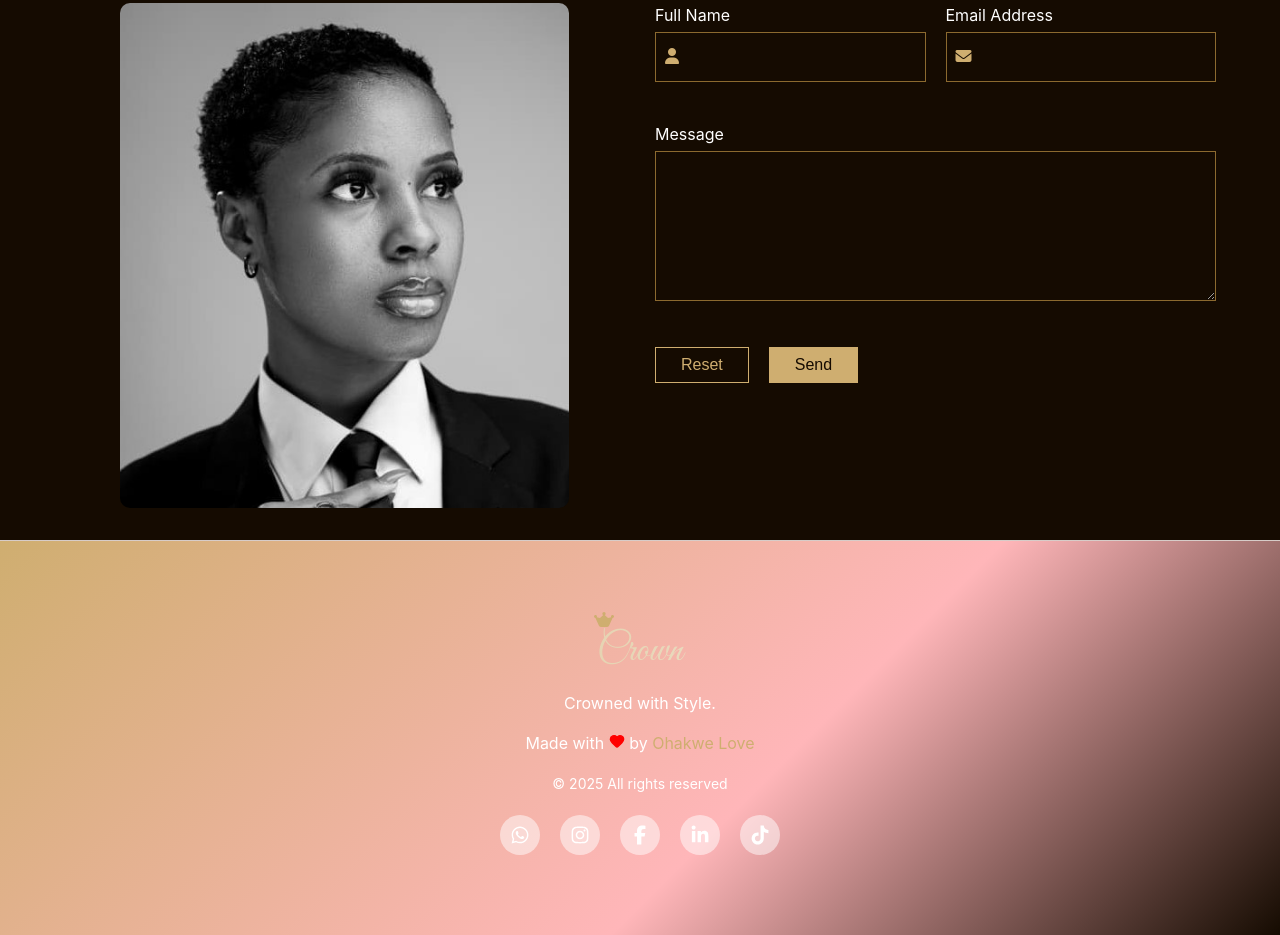
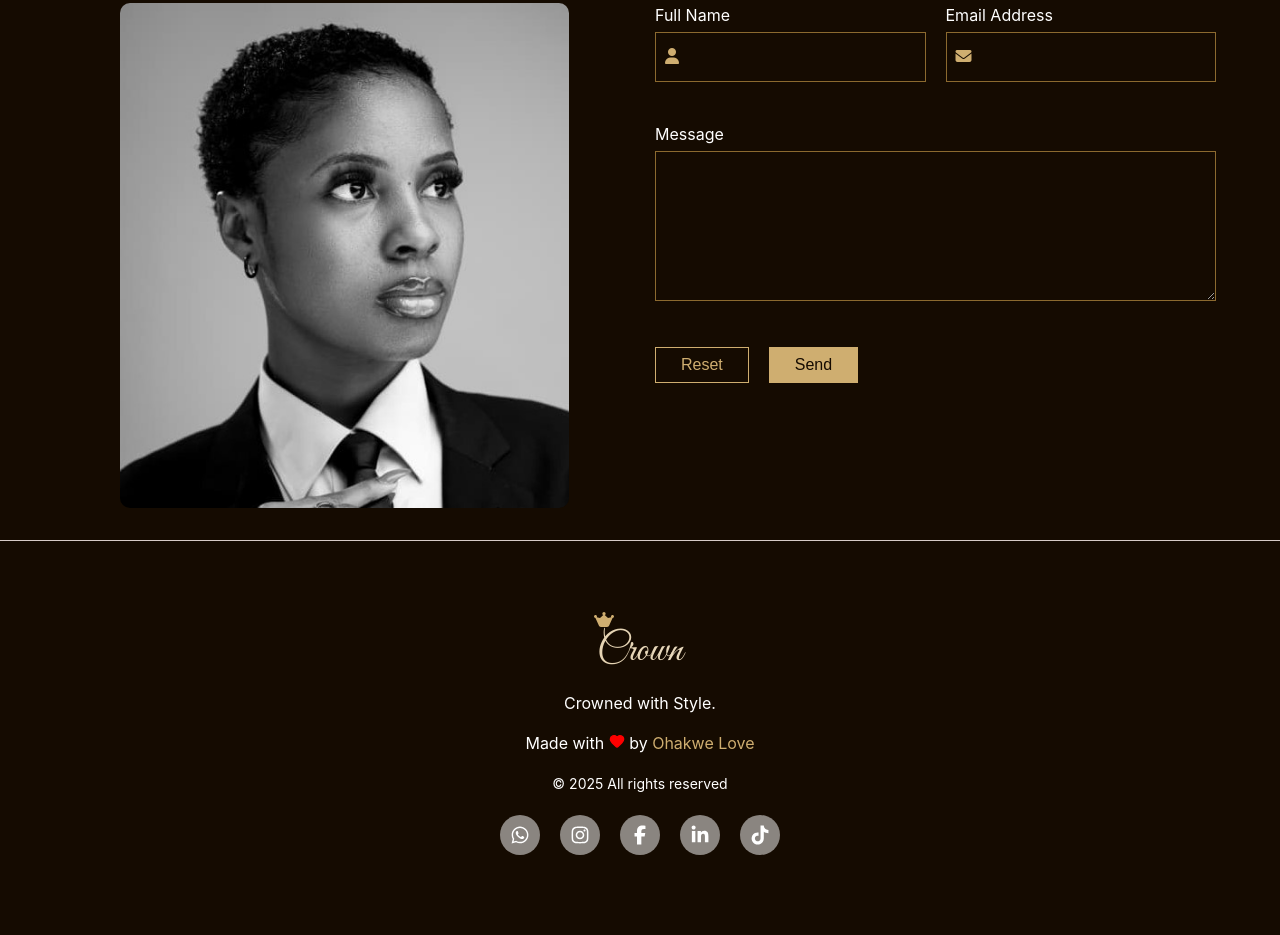
Before and after one commit to Ohakwe-Love/Crown, a plain HTML site: page index.html in a window 1280 px wide. Shown: the part 4897-5832 px from the top of the page. Drawn offline with nearby package versions, Linux system fonts and the light colour scheme; a web font is replaced by a local one.

Commit message:
Updated the home page for Crown

```diff
--- a/assets/css/style.css
+++ b/assets/css/style.css
@@ -1388,8 +1388,7 @@ footer {
     border-top: 1px solid var(--muted-color);
     padding: 5rem 0;
     text-align: center;
-    background: linear-gradient(135deg, #cfae70 0%, #ffb6b9 60%, #150b01 100%);
-    color: var(--crown-white);
+  background: linear-gradient(to bottom right,var(--tw-gradient-stops));
 }
 
 footer .section-header {
```
